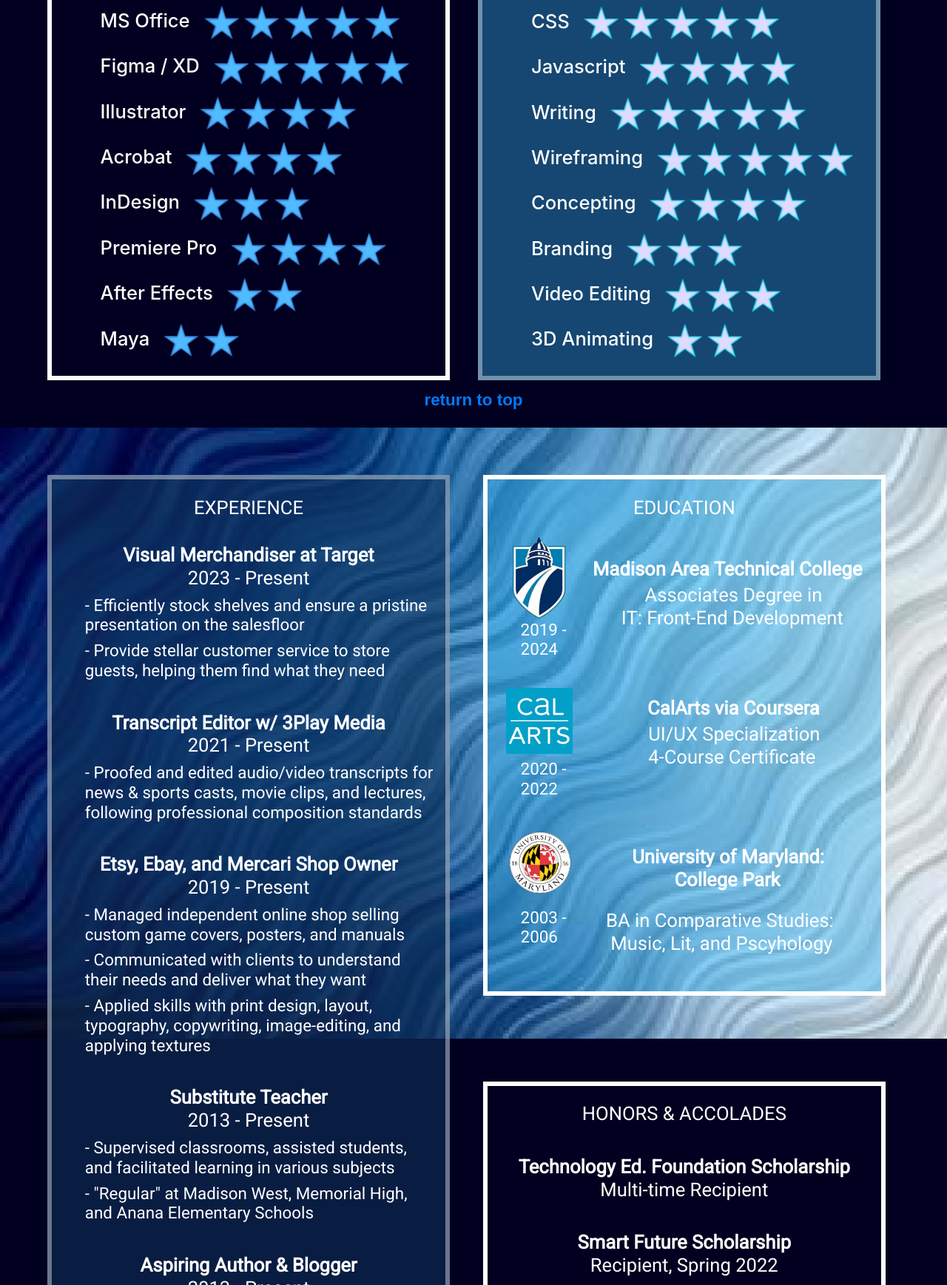
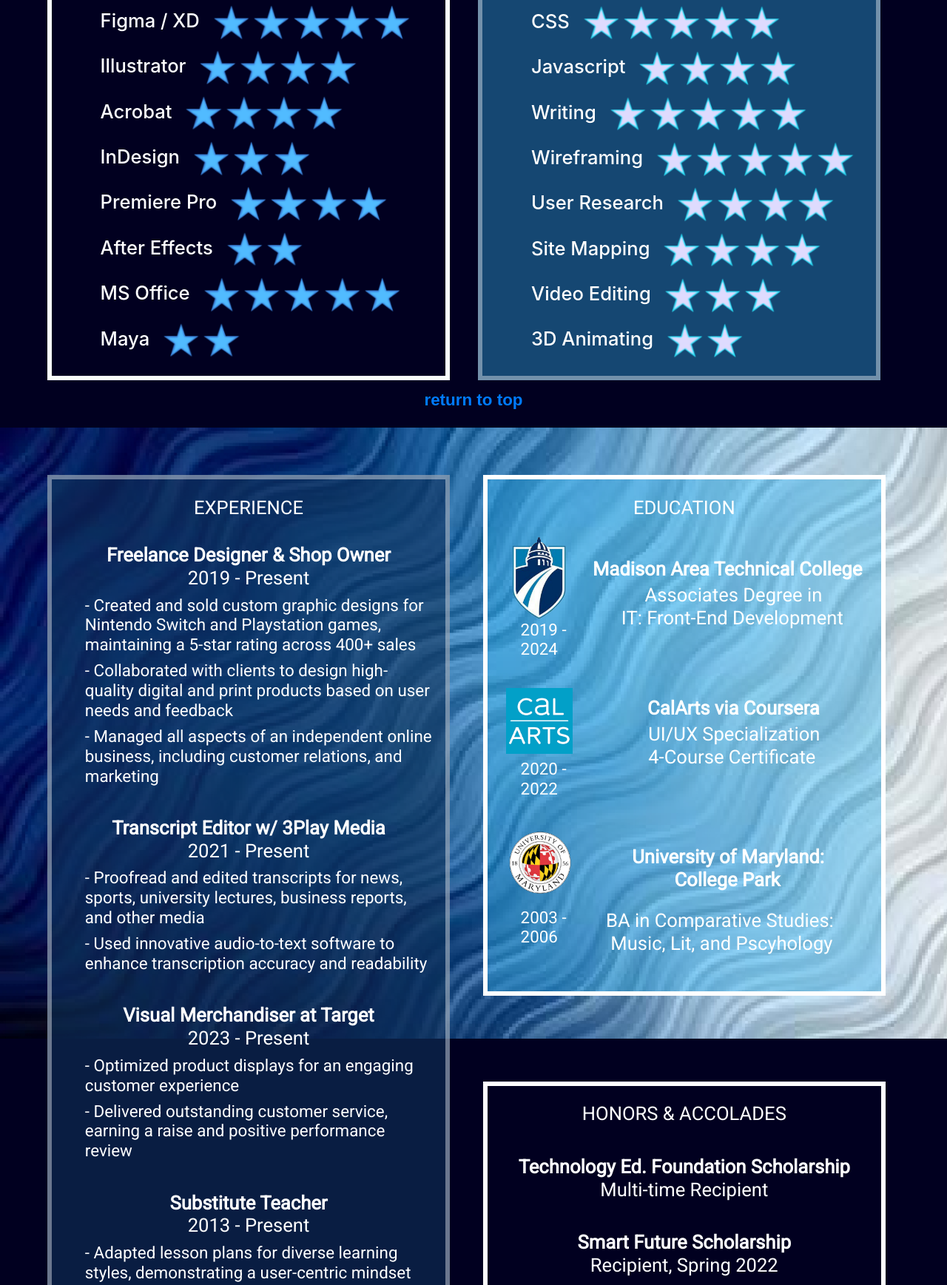
Before and after one commit to pbrummel/resume, a plain HTML site: page index.html in a window 1280 px wide. Shown: the part 900-2637 px from the top of the page at 74% size. Drawn offline with nearby package versions, Linux system fonts and the light colour scheme; a web font is replaced by a local one.

Commit message:
more updates to digital resume

```diff
--- a/index.html
+++ b/index.html
@@ -104,13 +104,13 @@
                 <p class="h2 text-white pt-3 text-center">SOFTWARE SKILLS</p>
                 <ul class="noListStyle softwareList">
                     <li class="h2 text-white">Photoshop&nbsp;&nbsp;<img src="images/blueStar.png" class="blueStar wow fadeInRight"><img src="images/blueStar.png" class="blueStar wow fadeInRight" data-wow-delay="0.2s"><img src="images/blueStar.png" class="blueStar wow fadeInRight" data-wow-delay="0.4s"><img src="images/blueStar.png" class="blueStar wow fadeInRight" data-wow-delay="0.6s"><img src="images/blueStar.png" class="blueStar wow fadeInRight" data-wow-delay="0.8s"></li>
-                    <li class="h2 text-white">MS Office&nbsp;&nbsp;<img src="images/blueStar.png" class="blueStar wow fadeInRight"><img src="images/blueStar.png" class="blueStar wow fadeInRight" data-wow-delay="0.2s"><img src="images/blueStar.png" class="blueStar wow fadeInRight" data-wow-delay="0.4s"><img src="images/blueStar.png" class="blueStar wow fadeInRight" data-wow-delay="0.6s"><img src="images/blueStar.png" class="blueStar wow fadeInRight" data-wow-delay="0.6s"></li>
                     <li class="h2 text-white">Figma / XD&nbsp;&nbsp;<img src="images/blueStar.png" class="blueStar wow fadeInRight"><img src="images/blueStar.png" class="blueStar wow fadeInRight" data-wow-delay="0.2s"><img src="images/blueStar.png" class="blueStar wow fadeInRight" data-wow-delay="0.4s"><img src="images/blueStar.png" class="blueStar wow fadeInRight" data-wow-delay="0.6s"><img src="images/blueStar.png" class="blueStar wow fadeInRight" data-wow-delay="0.8s"></li>
                     <li class="h2 text-white">Illustrator&nbsp;&nbsp;<img src="images/blueStar.png" class="blueStar wow fadeInRight"><img src="images/blueStar.png" class="blueStar wow fadeInRight" data-wow-delay="0.2s"><img src="images/blueStar.png" class="blueStar wow fadeInRight" data-wow-delay="0.4s"><img src="images/blueStar.png" class="blueStar wow fadeInRight" data-wow-delay="0.6s"></li>
                     <li class="h2 text-white">Acrobat&nbsp;&nbsp;<img src="images/blueStar.png" class="blueStar wow fadeInRight"><img src="images/blueStar.png" class="blueStar wow fadeInRight" data-wow-delay="0.2s"><img src="images/blueStar.png" class="blueStar wow fadeInRight" data-wow-delay="0.4s"><img src="images/blueStar.png" class="blueStar wow fadeInRight" data-wow-delay="0.6s"></li>
                     <li class="h2 text-white">InDesign&nbsp;&nbsp;<img src="images/blueStar.png" class="blueStar wow fadeInRight"><img src="images/blueStar.png" class="blueStar wow fadeInRight" data-wow-delay="0.2s"><img src="images/blueStar.png" class="blueStar wow fadeInRight" data-wow-delay="0.4s"></li>
                     <li class="h2 text-white">Premiere Pro&nbsp;&nbsp;<img src="images/blueStar.png" class="blueStar wow fadeInRight"><img src="images/blueStar.png" class="blueStar wow fadeInRight" data-wow-delay="0.2s"><img src="images/blueStar.png" class="blueStar wow fadeInRight" data-wow-delay="0.4s"><img src="images/blueStar.png" class="blueStar wow fadeInRight" data-wow-delay="0.6s"></li>
                     <li class="h2 text-white">After Effects&nbsp;&nbsp;<img src="images/blueStar.png" class="blueStar wow fadeInRight"><img src="images/blueStar.png" class="blueStar wow fadeInRight" data-wow-delay="0.2s">
+                    <li class="h2 text-white">MS Office&nbsp;&nbsp;<img src="images/blueStar.png" class="blueStar wow fadeInRight"><img src="images/blueStar.png" class="blueStar wow fadeInRight" data-wow-delay="0.2s"><img src="images/blueStar.png" class="blueStar wow fadeInRight" data-wow-delay="0.4s"><img src="images/blueStar.png" class="blueStar wow fadeInRight" data-wow-delay="0.6s"><img src="images/blueStar.png" class="blueStar wow fadeInRight" data-wow-delay="0.6s"></li>
                     <li class="h2 text-white">Maya&nbsp;&nbsp;<img src="images/blueStar.png" class="blueStar wow fadeInRight"><img src="images/blueStar.png" class="blueStar wow fadeInRight"></li>
                 </ul>
             </div>
@@ -123,10 +123,10 @@
                     <li class="h2 text-white">Javascript&nbsp;&nbsp;<img src="images/whiteStar.png" class="whiteStar wow fadeInRight"><img src="images/whiteStar.png" class="whiteStar wow fadeInRight" data-wow-delay="0.2s"><img src="images/whiteStar.png" class="whiteStar wow fadeInRight" data-wow-delay="0.4s"><img src="images/whiteStar.png" class="whiteStar wow fadeInRight" data-wow-delay="0.6s"></li>
                     <li class="h2 text-white">Writing&nbsp;&nbsp;<img src="images/whiteStar.png" class="whiteStar wow fadeInRight"><img src="images/whiteStar.png" class="whiteStar wow fadeInRight" data-wow-delay="0.2s"><img src="images/whiteStar.png" class="whiteStar wow fadeInRight" data-wow-delay="0.4s"><img src="images/whiteStar.png" class="whiteStar wow fadeInRight" data-wow-delay="0.6s"><img src="images/whiteStar.png" class="whiteStar wow fadeInRight" data-wow-delay="0.8s"></li>
                     <li class="h2 text-white">Wireframing&nbsp;&nbsp;<img src="images/whiteStar.png" class="whiteStar wow fadeInRight"><img src="images/whiteStar.png" class="whiteStar wow fadeInRight" data-wow-delay="0.2s"><img src="images/whiteStar.png" class="whiteStar wow fadeInRight" data-wow-delay="0.4s"><img src="images/whiteStar.png" class="whiteStar wow fadeInRight" data-wow-delay="0.6s"><img src="images/whiteStar.png" class="whiteStar wow fadeInRight" data-wow-delay="0.8s"></li>
-                    <li class="h2 text-white">Concepting&nbsp;&nbsp;<img src="images/whiteStar.png" class="whiteStar wow fadeInRight"><img src="images/whiteStar.png" class="whiteStar wow fadeInRight" data-wow-delay="0.2s"><img src="images/whiteStar.png" class="whiteStar wow fadeInRight" data-wow-delay="0.4s"><img src="images/whiteStar.png" class="whiteStar wow fadeInRight" data-wow-delay="0.6s"></li>
-                    <li class="h2 text-white">Branding&nbsp;&nbsp;<img src="images/whiteStar.png" class="whiteStar wow fadeInRight"><img src="images/whiteStar.png" class="whiteStar wow fadeInRight" data-wow-delay="0.2s"><img src="images/whiteStar.png" class="whiteStar wow fadeInRight" data-wow-delay="0.4s"></li>
+                    <li class="h2 text-white">User Research&nbsp;&nbsp;<img src="images/whiteStar.png" class="whiteStar wow fadeInRight"><img src="images/whiteStar.png" class="whiteStar wow fadeInRight" data-wow-delay="0.2s"><img src="images/whiteStar.png" class="whiteStar wow fadeInRight" data-wow-delay="0.4s"><img src="images/whiteStar.png" class="whiteStar wow fadeInRight" data-wow-delay="0.6s"></li>
+                    <li class="h2 text-white">Site Mapping&nbsp;&nbsp;<img src="images/whiteStar.png" class="whiteStar wow fadeInRight"><img src="images/whiteStar.png" class="whiteStar wow fadeInRight" data-wow-delay="0.2s"><img src="images/whiteStar.png" class="whiteStar wow fadeInRight" data-wow-delay="0.4s"><img src="images/whiteStar.png" class="whiteStar wow fadeInRight" data-wow-delay="0.6s"></li>
                     <li class="h2 text-white">Video Editing&nbsp;&nbsp;<img src="images/whiteStar.png" class="whiteStar wow fadeInRight"><img src="images/whiteStar.png" class="whiteStar wow fadeInRight" data-wow-delay="0.2s"><img src="images/whiteStar.png" class="whiteStar wow fadeInRight" data-wow-delay="0.4s"></li>
-                    <li class="h2 text-white"> 3D Animating&nbsp;&nbsp;<img src="images/whiteStar.png" class="whiteStar wow fadeInRight"><img src="images/whiteStar.png" class="whiteStar wow fadeInRight" data-wow-delay="0.2s"></li>
+                    <li class="h2 text-white">3D Animating&nbsp;&nbsp;<img src="images/whiteStar.png" class="whiteStar wow fadeInRight"><img src="images/whiteStar.png" class="whiteStar wow fadeInRight" data-wow-delay="0.2s"></li>
                 </ul>
             </div>
             <div class="text-center text-dark font-weight-bold returnToTop"><a href="#returnToTop">return to top</a></div>
@@ -149,29 +149,29 @@
                     <li class="h3 text-white font-weight-normal">&nbsp;Communicate with client to understand their problems and work to fulfill their needs</li>
                 </ul>
                 -->
-
-                <p class="h2 text-white text-center font-weight-bold mr-3 ml-3 ">Visual Merchandiser at Target
-                    <br><span class="h2 text-white text-center font-weight-light mr-2 ml-2">2023 - Present</span>
+                <p class="h2 text-white text-center font-weight-bold mr-3 ml-3">Freelance Designer & Shop Owner
+                    <br><span class="h2 text-white text-center font-weight-light mr-2 ml-2">2019 - Present</span>
                 </p>
                 <ul class="dashed">
-                    <li class="h3 text-white font-weight-normal">&nbsp;Efficiently stock shelves and ensure a pristine presentation on the salesfloor</li>
-                    <li class="h3 text-white font-weight-normal">&nbsp;Provide stellar customer service to store guests, helping them find what they need</li>
+                    <li class="h3 text-white font-weight-normal">&nbsp;Created and sold custom graphic designs for Nintendo Switch and Playstation games, maintaining a 5-star rating across 400+ sales</li>
+                    <li class="h3 text-white font-weight-normal">&nbsp;Collaborated with clients to design high-quality digital and print products based on user needs and feedback</li>
+                    <li class="h3 text-white font-weight-normal">&nbsp;Managed all aspects of an independent online business, including customer relations, and marketing</li>
                 </ul>
 
                 <p class="h2 text-white text-center font-weight-bold mr-3 ml-3 ">Transcript Editor w/ 3Play Media
                     <br><span class="h2 text-white text-center font-weight-light mr-2 ml-2">2021 - Present</span>
                 </p>
                 <ul class="dashed">
-                    <li class="h3 text-white font-weight-normal">&nbsp;Proofed and edited audio/video transcripts for news & sports casts, movie clips, and lectures, following professional composition standards</li>
+                    <li class="h3 text-white font-weight-normal">&nbsp;Proofread and edited transcripts for news, sports, university lectures, business reports, and other media</li>
+                    <li class="h3 text-white font-weight-normal">&nbsp;Used innovative audio-to-text software to enhance transcription accuracy and readability</li>
                 </ul>
 
-                <p class="h2 text-white text-center font-weight-bold mr-3 ml-3">Etsy, Ebay, and Mercari Shop Owner
-                    <br><span class="h2 text-white text-center font-weight-light mr-2 ml-2">2019 - Present</span>
+                <p class="h2 text-white text-center font-weight-bold mr-3 ml-3 ">Visual Merchandiser at Target
+                    <br><span class="h2 text-white text-center font-weight-light mr-2 ml-2">2023 - Present</span>
                 </p>
                 <ul class="dashed">
-                    <li class="h3 text-white font-weight-normal">&nbsp;Managed independent online shop selling custom game covers, posters, and manuals</li>
-                    <li class="h3 text-white font-weight-normal">&nbsp;Communicated with clients to understand their needs and deliver what they want</li>
-                    <li class="h3 text-white font-weight-normal">&nbsp;Applied skills with print design, layout, typography, copywriting, image-editing, and applying textures</li>
+                    <li class="h3 text-white font-weight-normal">&nbsp;Optimized product displays for an engaging customer experience</li>
+                    <li class="h3 text-white font-weight-normal">&nbsp;Delivered outstanding customer service, earning a raise and positive performance review</li>
                 </ul>
 
                 <!--
@@ -186,16 +186,20 @@
                     <br><span class="h2 text-white text-center font-weight-light mr-2 ml-2">2013 - Present</span>
                 </p>
                 <ul class="dashed">
-                    <li class="h3 text-white font-weight-normal">&nbsp;Supervised classrooms, assisted students, and facilitated learning in various subjects</li>
-                    <li class="h3 text-white font-weight-normal">&nbsp;"Regular" at Madison West, Memorial High, and Anana Elementary Schools</li>
+                    <li class="h3 text-white font-weight-normal">&nbsp;Adapted lesson plans for diverse learning styles, demonstrating a user-centric mindset</li>
+                    <li class="h3 text-white font-weight-normal">&nbsp;Communicate complex topics in an engaging, clear, and structured way</li>
+                    <li class="h3 text-white font-weight-normal">&nbsp;Managed multiple classrooms and grade levels, showcasing problem-solving, flexibility, and time management</li>
+                    <li class="h3 text-white font-weight-normal">&nbsp;Incorporated educational software like Google Classroom, Scratch, and Edgenuity</li>
+                    <li class="h3 text-white font-weight-normal">&nbsp;Quickly assessed student needs and adjusted teaching methods, mirroring iterative design processes</li>
                 </ul>
 
+                <!--
                 <p class="h2 text-white text-center font-weight-bold mr-3 ml-3">Aspiring Author & Blogger
                     <br><span class="h2 text-white text-center font-weight-light mr-2 ml-2">2013 - Present</span>
                 </p>
                 <ul class="dashed">
                     <li class="h3 text-white font-weight-normal">&nbsp;Wrote and edited two sci-fi/fantasy books, now part of a planned 10-book saga. </li>
-                    <!--li class="h3 text-white font-weight-normal">&nbsp;Maintained a health & wellness blog before focusing in on 8-month long-term substitute assignment at Randall Elementary</li>-->
+                    li class="h3 text-white font-weight-normal">&nbsp;Maintained a health & wellness blog before focusing in on 8-month long-term substitute assignment at Randall Elementary</li>
                 </ul>
 
                 <p class="h2 text-white text-center font-weight-bold mr-3 ml-3">Course Instructor and Academic Advisor at Chiang Mai University, Thailand
@@ -205,6 +209,7 @@
                     <li class="h3 text-white font-weight-normal">&nbsp;Advised Thai professors by proofreading course books, writing & editing exams, and assisting with daily notices</li>
                     <li class="h3 text-white font-weight-normal">&nbsp;Developed engaging activities to increase understanding; Created 25-page curriculum nursing course</li>
                 </ul>
+                 -->
 
             </div>
 
--- a/styles.css
+++ b/styles.css
@@ -281,6 +281,25 @@
 .whiteStar {
     width: 4vw;
     margin-left: 0.25vw;
+}
+
+@media screen and (min-width: 240px) {
+    .skillsSection li {
+        margin-bottom: 0vw;
+        margin-left: -5vw;
+    }
+
+
+    .blueStar {
+        width: 4vw;
+        margin-left: 0.25vw;
+    }
+
+    .whiteStar {
+        width: 4vw;
+        margin-left: 0.25vw;
+    }
+
 }
 
 @media screen and (min-width: 540px) {
```
